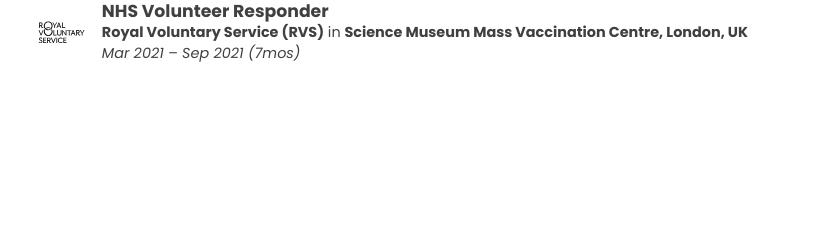
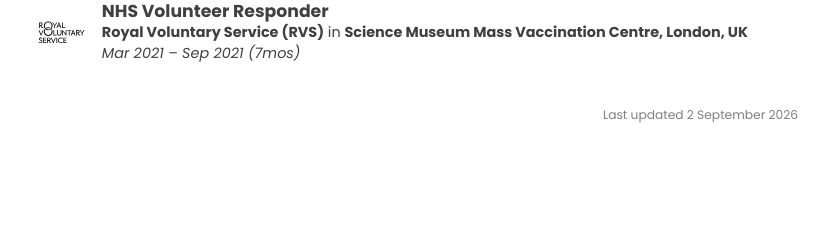
Before and after one commit to shannenkhin/shannenkhin.com, a Jekyll site: the page built from index.html, in a window 1280 px wide. Shown: the part 2624-2860 px from the top of the page, without its empty margins (225-1054 px from the left). Built offline with Jekyll 4.4.1, drawn with Linux system fonts in a browser that asks for light colours; before the commit the page ends 2799 px from its top, so only the background shows below that.

Commit message:
Add a themed focus ring and a last-updated line
The site relied on the browser's default 1px `auto` outline, drawn in the UA's
own colour, which is easy to lose against either theme's ground. A 2px ring in
the accent with an offset clears the underline on the nav links.
:focus-visible rather than :focus, so it appears for a keyboard tab and not
after a mouse click.

The build date goes in a footer on the CV page. Jekyll stamps it and Pages
rebuilds on push, so it moves when the content does. It prints, which is the
point: on paper there is nothing else to say how current the CV is.

Image width/height attributes were considered and left alone. Measured CLS on
the live page is 0 -- every image sits in a box CSS already sizes (the logo
cells, the avatar, the nav icons) -- and because the logos are constrained with
max-width/max-height only, an HTML width/height would become their used size
and change how they render.

```diff
--- a/_layouts/global.html
+++ b/_layouts/global.html
@@ -96,6 +96,11 @@
             <main>
                 {{ content }}
             </main>
+            {%- if page.show_updated %}
+            <footer>
+                <p class="site-updated">Last updated {{ site.time | date: "%-d %B %Y" }}</p>
+            </footer>
+            {%- endif %}
         </div>
     </body>
 </html>
--- a/assets/css/global.scss
+++ b/assets/css/global.scss
@@ -129,6 +129,16 @@
     color: $colour-fg;
 }
 
+// A focus ring of the site's own rather than the browser's 1px `auto` default,
+// which is drawn in the UA's colour and is easy to lose against either theme's
+// ground. `:focus-visible` rather than `:focus`, so it appears for a keyboard
+// tab and not after a mouse click. The offset keeps it clear of the underline
+// on the nav links.
+:focus-visible {
+    outline: 2px solid $colour-accent;
+    outline-offset: 3px;
+}
+
 .container {
     display: flex;
     flex-direction: column;
@@ -232,3 +242,13 @@
 .header-data nav a + a {
     margin-left: 1.2rem;
 }
+
+// The build date, so a reader can see the CV is current. Jekyll stamps this at
+// build time and GitHub Pages rebuilds on push, so it moves when the content
+// does — not on a schedule, which would make it a lie.
+.site-updated {
+    color: $colour-muted;
+    font-size: 0.85rem;
+    margin-top: 1.5rem;
+    text-align: right;
+}
--- a/index.html
+++ b/index.html
@@ -4,6 +4,7 @@
 stylesheets:
     - "/assets/css/cv.css"
 show_menu: true
+show_updated: true
 schema_person: true
 blurb: "I began my career in digital transformation, advancing to deliver integrated marketing campaigns for clients within the technology sector. In 2016, I joined Disney as product manager for DisneyLife then transitioned to launch Disney+ globally. I am deeply enthused about working on an entertainment product that delights millions worldwide. My strength lies in leading diverse cross-functional teams, by bridging the gap between technical expertise and business acumen to deliver seamless customer experience. I am keen to apply the wealth of skills I have accumulated to an organisation that echoes my dedication to innovation."
 ---
```
Also changed, not shown: 1 other file.
